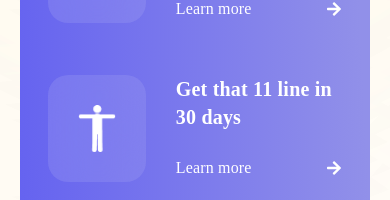
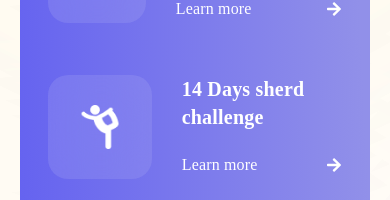
Before and after one commit to Tamjid-Mostafa/Gym-Baran, a Next.js app: page / in a window 390 px wide. Shown: the part 1797-1997 px from the top of the page. Built offline with nearby package versions, Linux system fonts and the light colour scheme.

Commit message:
mobile nav  changed and customized

```diff
--- a/app/page.js
+++ b/app/page.js
@@ -5,7 +5,7 @@ import styles from '@/styles';
 
 
 const Page = () => (
-  <div className="overflow-hidden">
+  <div className="overflow-hidden relative">
 
     <Navbar />
     <div className={`max-w-screen-xl ${styles.yPaddings} mx-5 xl:mx-auto`}>
--- a/components/Navbar.jsx
+++ b/components/Navbar.jsx
@@ -79,10 +79,10 @@ const Navbar = () => {
                 stiffness: 500,
               }}
               initial={{
-                y: "-350%"
+                x: "-100%"
               }}
               animate={{
-                y: !isMenuOpen ? "-350%" : "0%"
+                x: !isMenuOpen ? "-100%" : "0%"
               }}
               className="fixed inset-0 bg-zinc-900/80 backdrop-blur z-[-1]">
 
--- a/components/Step.jsx
+++ /dev/null
@@ -1,30 +0,0 @@
-'use client'
-import React from 'react'
-
-const Step = ({ s }) => {
-
-  const {
-    id,
-    img,
-    title,
-    btn,
-    icon
-  } = s;
-console.log(s)
-  return (
-    <section>
-      <div>
-        <img src={img} alt="img" />
-      </div>
-      <div>
-        <div>{title}</div>
-        <div>
-          <span>{btn}</span>
-          <span>{icon}</span>
-        </div>
-      </div>
-    </section>
-  )
-}
-
-export default Step
--- a/sections/StepCard.jsx
+++ b/sections/StepCard.jsx
@@ -30,10 +30,10 @@ const StepCard = () => {
                     </div>
                     <div className='flex '>
                         <div className=''>
-                            <img className='w-fit bg-white bg-opacity-10 rounded-[20px] p-[30px] backdrop-blur-[32px]' src='/man1.png' alt="img" />
+                            <img className='w-fit bg-white bg-opacity-10 rounded-[20px] p-[30px] backdrop-blur-[32px]' src='/dancer-balance-posture-on-one-leg.png' alt="img" />
                         </div>
                         <div className='ml-[30px] flex flex-col justify-between '>
-                            <h2 className='max-w-[170px] font-bold font-poppins  text-[20px] leading-[28px] tracking-[0.01em] text-white '>Get that 11 line in 30 days</h2>
+                            <h2 className='max-w-[170px] font-bold font-poppins  text-[20px] leading-[28px] tracking-[0.01em] text-white '>14 Days sherd challenge</h2>
                             <div className='flex gap-[16px] text-[16px] justify-between items-center font-poppins font-normal leading-[28px] tracking-[0.01em] text-white'>
                                 <span>Learn more</span>
                                 <span><FaArrowRight /></span>
@@ -42,10 +42,10 @@ const StepCard = () => {
                     </div>
                     <div className='flex  '>
                         <div className=''>
-                            <img className='w-fit bg-white bg-opacity-10 rounded-[20px] p-[30px] backdrop-blur-[32px]' src='/man1.png' alt="img" />
+                            <img className='w-fit bg-white bg-opacity-10 rounded-[20px] p-[30px] backdrop-blur-[32px]' src='/dancer-motion.png' alt="img" />
                         </div>
                         <div className='ml-[30px] flex flex-col justify-between '>
-                            <h2 className='max-w-[170px] font-bold font-poppins  text-[20px] leading-[28px] tracking-[0.01em] text-white '>Get that 11 line in 30 days</h2>
+                            <h2 className='max-w-[170px] font-bold font-poppins  text-[20px] leading-[28px] tracking-[0.01em] text-white '>Get flat belly in 30 days</h2>
                             <div className='flex gap-[16px] text-[16px] justify-between items-center font-poppins font-normal leading-[28px] tracking-[0.01em] text-white'>
                                 <span>Learn more</span>
                                 <span><FaArrowRight /></span>
```
Also changed, not shown: utils/motion.js (line endings or trailing spaces).
